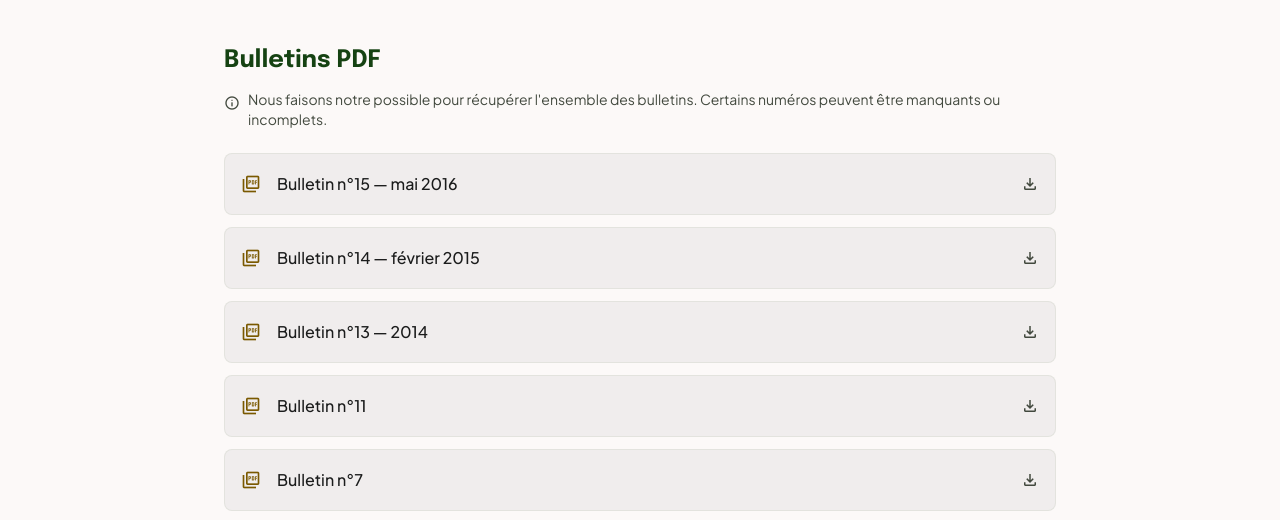
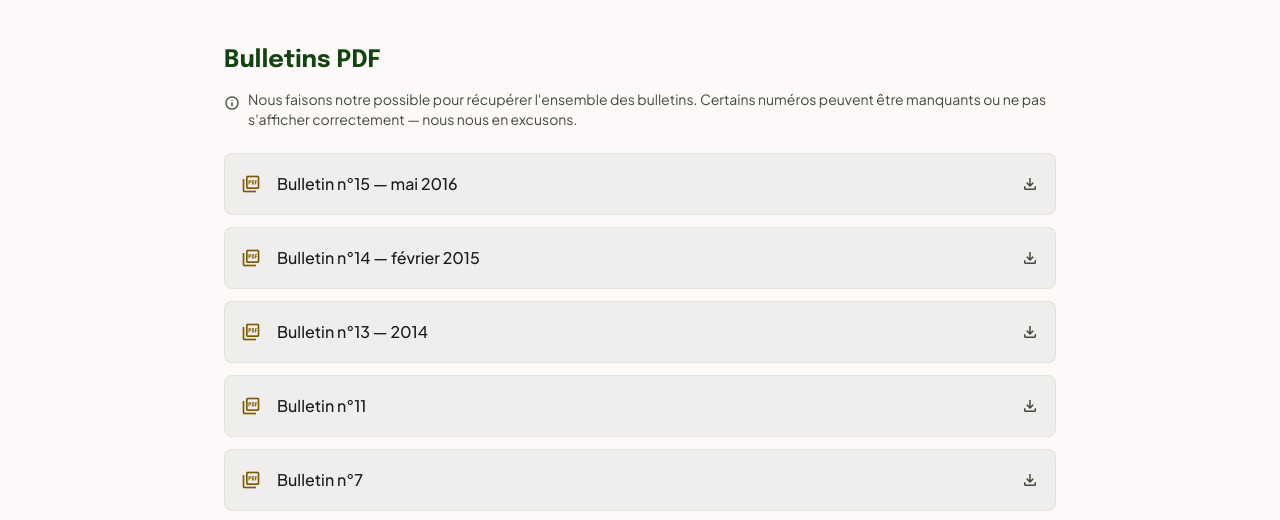
Before and after one commit to robinos33/afrique-amitie, an Eleventy site: page src/bulletins/index.njk in a window 1280 px wide. Shown: the part 268-788 px from the top of the page. Built offline with nearby package versions, Linux system fonts and the light colour scheme; Eleventy itself is replaced by a stand-in of ours; files that its build step writes are made by us from their sources.

Commit message:
fix(bulletins): add apology for unavailable bulletins in disclaimer

```diff
--- a/src/bulletins/index.njk
+++ b/src/bulletins/index.njk
@@ -24,7 +24,7 @@ activeNav: "notre-association"
       <h2 class="font-headline text-2xl text-primary font-bold mb-3">Bulletins PDF</h2>
       <p class="text-on-surface-variant text-sm mb-6 flex items-start gap-2">
         <span class="material-symbols-outlined text-base mt-0.5 shrink-0">info</span>
-        Nous faisons notre possible pour récupérer l'ensemble des bulletins. Certains numéros peuvent être manquants ou incomplets.
+        Nous faisons notre possible pour récupérer l'ensemble des bulletins. Certains numéros peuvent être manquants ou ne pas s'afficher correctement — nous nous en excusons.
       </p>
       <div class="grid gap-3">
 
```
